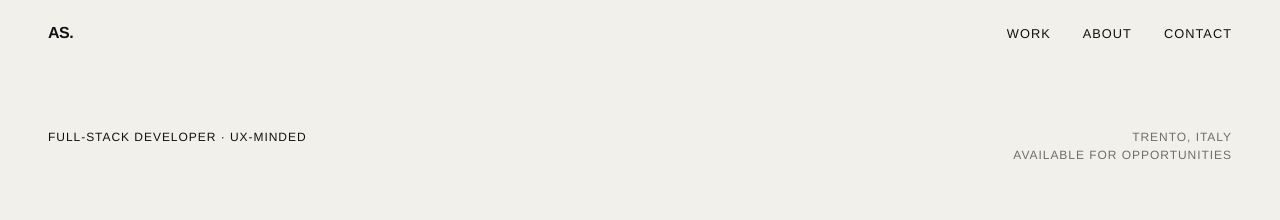
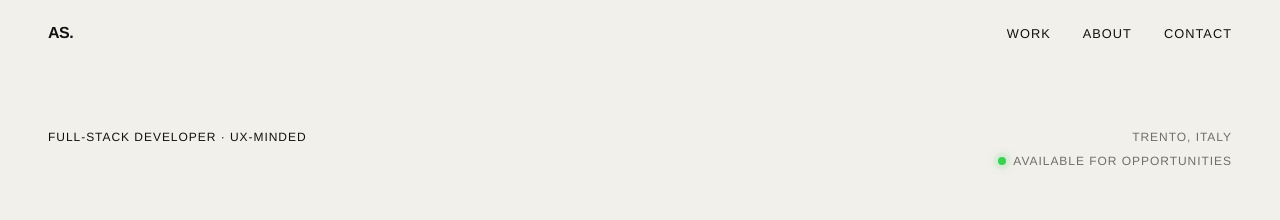
Before and after one commit to alessiaasmeraglia/portfolio, a React (Vite) app: page / in a window 1280 px wide. Shown: the top 220 px of the page. Built offline with nearby package versions, Linux system fonts and the light colour scheme.

Commit message:
Aggiunto pallino per availability

```diff
--- a/src/components/Hero.jsx
+++ b/src/components/Hero.jsx
@@ -8,8 +8,11 @@ function Hero() {
 
                 <p className="hero__location">
                     Trento, Italy
-                    <br />
-                    Available for opportunities
+
+                    <span className="hero__availability">
+                        <span className="hero__availability-dot" aria-hidden="true"></span>
+                        Available for opportunities
+                    </span>
                 </p>
             </div>
 
--- a/src/index.css
+++ b/src/index.css
@@ -177,8 +177,69 @@ img {
 }
 
 .hero__location {
+    display: flex;
+    flex-direction: column;
+    align-items: flex-end;
+
+    gap: 0.35rem;
+
     text-align: right;
     color: var(--muted);
+}
+
+.hero__availability {
+    display: inline-flex;
+    align-items: center;
+
+    gap: 0.45rem;
+}
+
+.hero__availability-dot {
+    position: relative;
+
+    width: 8px;
+    height: 8px;
+
+    border-radius: 50%;
+
+    background: #39d353;
+
+    box-shadow: 0 0 10px rgba(57, 211, 83, 0.5);
+}
+
+.hero__availability-dot::after {
+    content: "";
+
+    position: absolute;
+    inset: 50% auto auto 50%;
+
+    width: 100%;
+    height: 100%;
+
+    border-radius: 50%;
+
+    background: rgba(57, 211, 83, 0.35);
+
+    transform: translate(-50%, -50%) scale(1);
+
+    animation: availabilityPulse 2s ease-out infinite;
+}
+
+@keyframes availabilityPulse {
+    0% {
+        opacity: 0.7;
+        transform: translate(-50%, -50%) scale(1);
+    }
+
+    70% {
+        opacity: 0;
+        transform: translate(-50%, -50%) scale(2.4);
+    }
+
+    100% {
+        opacity: 0;
+        transform: translate(-50%, -50%) scale(2.4);
+    }
 }
 
 .hero__content {
@@ -1925,6 +1986,7 @@ button:focus-visible {
     }
 
     .hero__location {
+        align-self: flex-start;
         text-align: left;
     }
 
```
